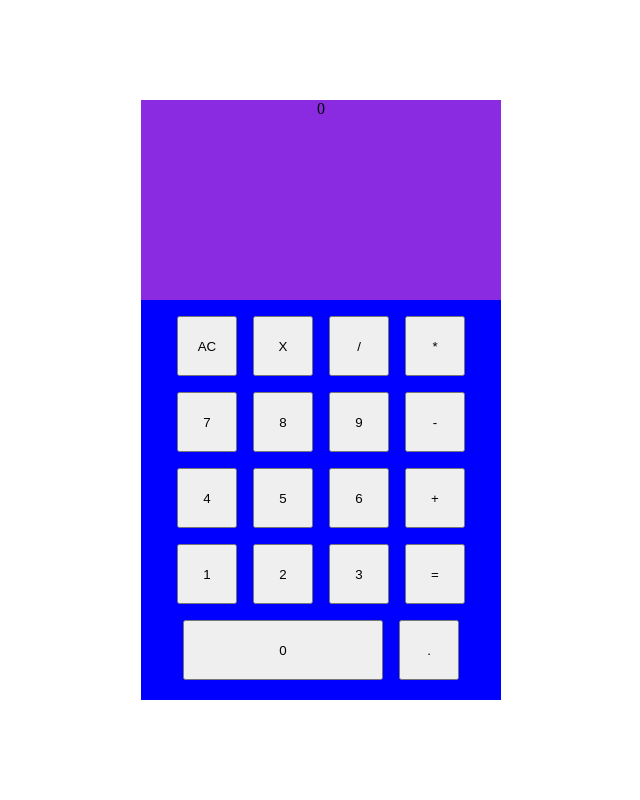
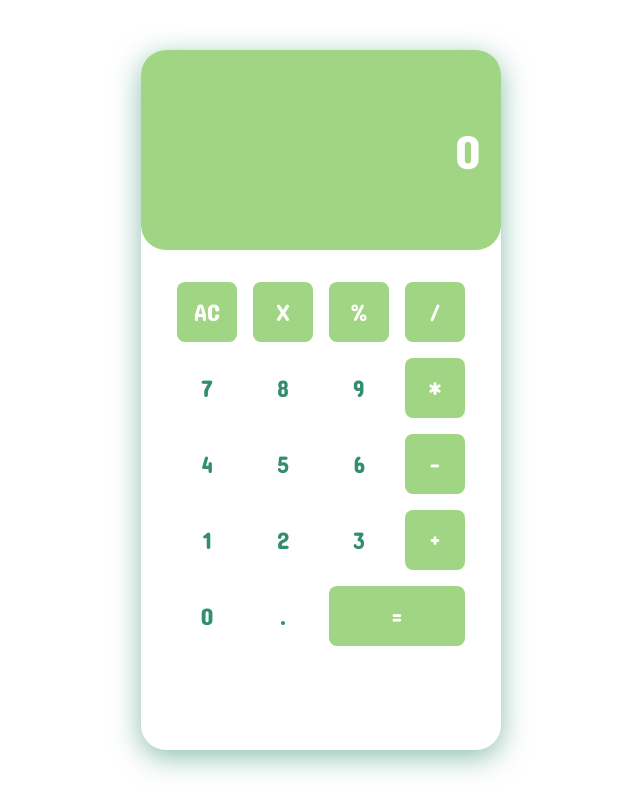
Before and after one commit to miliclaudia/Calculator, a plain HTML site: page index.html in a window 1280 px wide. Shown: the whole page, without its empty margins (319-959 px from the left). Drawn offline with Linux system fonts and the light colour scheme.

Commit message:
Add CSS styles

```diff
--- a/index.html
+++ b/index.html
@@ -4,6 +4,9 @@
 <head>
     <meta charset="UTF-8">
     <meta name="viewport" content="width=device-width, initial-scale=1.0">
+    <link rel="preconnect" href="https://fonts.googleapis.com">
+    <link rel="preconnect" href="https://fonts.gstatic.com" crossorigin>
+    <link href="https://fonts.googleapis.com/css2?family=Concert+One&display=swap" rel="stylesheet">
     <link rel="stylesheet" href="style.css">
     <title>Calculator</title>
 </head>
@@ -13,28 +16,29 @@
         <div class="display">0</div>
 
         <div class="buttons">
-            <button class="btn operators" id="clear" onclick="clearDisplay()">AC</button>
-            <button class="btn operators" id="delete" onclick="deleteLast()">X</button>
-            <button class="btn operators" id="divide" onclick="setOperator('/')">/</button>
-            <button class="btn operators" id="multiply" onclick="setOperator('*')">*</button>
+            <button class="btn green" onclick="clearDisplay()">AC</button>
+            <button class="btn green" onclick="deleteLast()">X</button>
+            <button class="btn green">%</button>
+            <button class="btn green" onclick="setOperator('/')">/</button>
 
-            <button class="btn number" onclick="addDigit('7')">7</button>
-            <button class="btn number" onclick="addDigit('8')">8</button>
-            <button class="btn number" onclick="addDigit('9')">9</button>
-            <button class="btn operators" id="substract" onclick="setOperator('-')">-</button>
+            <button class="btn" onclick="addDigit('7')">7</button>
+            <button class="btn" onclick="addDigit('8')">8</button>
+            <button class="btn" onclick="addDigit('9')">9</button>
+            <button class="btn green" onclick="setOperator('*')">*</button>
 
-            <button class="btn number" onclick="addDigit('4')">4</button>
-            <button class="btn number" onclick="addDigit('5')">5</button>
-            <button class="btn number" onclick="addDigit('6')">6</button>
-            <button id="add" onclick="setOperator('+')">+</button>
+            <button class="btn" onclick="addDigit('4')">4</button>
+            <button class="btn" onclick="addDigit('5')">5</button>
+            <button class="btn" onclick="addDigit('6')">6</button>
+            <button class="btn green" onclick="setOperator('-')">-</button>
 
-            <button class="btn number" onclick="addDigit('1')">1</button>
-            <button class="btn number" onclick="addDigit('2')">2</button>
-            <button class="btn number" onclick="addDigit('3')">3</button>
-            <button id="equal" onclick="equalButton()">=</button>
+            <button class="btn" onclick="addDigit('1')">1</button>
+            <button class="btn" onclick="addDigit('2')">2</button>
+            <button class="btn" onclick="addDigit('3')">3</button>
+            <button class="btn green" onclick="setOperator('+')">+</button>
 
-            <button id="zero" onclick="addDigit('0')">0</button>
-            <button class="btn" id="decimal" onclick="addDecimal()">.</button>
+            <button class="btn" onclick="addDigit('0')">0</button>
+            <button class="btn" onclick="addDecimal()">.</button>
+            <button class="btn-down green" onclick="equalButton()">=</button>
 
         </div>
     </div>
--- a/script.js
+++ b/script.js
@@ -4,6 +4,7 @@ let secondNumber = "";
 let operator = "";
 
 
+//Display function
 function displayUpdate() {
 
   if (firstNumber !== "") {
@@ -16,12 +17,17 @@ function displayUpdate() {
   if (secondNumber !== "") {
     display.innerText += secondNumber;
   }
+  if (firstNumber == "") {
+    display.innerText = "0";
+  }
 
-  console.log(firstNumber);
-  console.log(secondNumber);
-  console.log(operator);
+  // console.log(firstNumber);
+  // console.log(secondNumber);
+  // console.log(operator);
 }
 
+
+//Buttons functions
 function addDigit(digit) {
   if (operator == "") {
     if (firstNumber.length < 17) {
@@ -34,6 +40,12 @@ function addDigit(digit) {
     }
   }
   displayUpdate();
+}
+
+function equalButton() {
+  if (firstNumber != "" && operator != "" && secondNumber != "") {
+    calculate();
+  }
 }
 
 function addDecimal() {
@@ -50,7 +62,6 @@ function addDecimal() {
   displayUpdate();
 }
 
-
 function setOperator(op) {
   if (firstNumber != "") {
     if (operator != "" && secondNumber != "") {
@@ -61,39 +72,8 @@ function setOperator(op) {
   }
 }
 
-function calculate() {
-  const num1 = parseFloat(firstNumber);
-  const num2 = parseFloat(secondNumber);
-  let result;
 
-  if (operator === "+") {
-    result = add(num1, num2);
-  } else if (operator === "-") {
-    result = subtract(num1, num2)
-  } else if (operator === "*") {
-    result = multiply(num1, num2)
-  } else if (operator === "/") {
-    if (num2 !== 0) {
-      result = divide(num1, num2);
-    } else {
-      result = "Error";
-    }
-  }
-
-  firstNumber = result.toString();
-  secondNumber = "";
-  operator = "";
-
-  display.innerText = firstNumber;
-}
-
-function equalButton() {
-  if (firstNumber != "" && operator != "" && secondNumber != "") {
-    calculate();
-  }
-}
-
-
+//Delete functions
 function deleteLast() {
   if (secondNumber != "") {
     secondNumber = secondNumber.slice(0, -1);
@@ -114,6 +94,32 @@ function clearDisplay() {
 }
 
 
+//Calculation functions
+function calculate() {
+  const num1 = parseFloat(firstNumber);
+  const num2 = parseFloat(secondNumber);
+  let result;
+
+  if (operator === "+") {
+    result = add(num1, num2);
+  } else if (operator === "-") {
+    result = subtract(num1, num2)
+  } else if (operator === "*") {
+    result = multiply(num1, num2)
+  } else if (operator === "/") {
+    if (num2 !== 0) {
+      result = divide(num1, num2);
+    } else {
+      result = "Cannot divide by zero";
+    }
+  }
+
+  firstNumber = result.toString();
+  secondNumber = "";
+  operator = "";
+
+  display.innerText = firstNumber;
+}
 
 const add = function (num1, num2) {
   return Math.round((num1 + num2) * 100) / 100;
--- a/style.css
+++ b/style.css
@@ -1,58 +1,121 @@
-body{
+body {
     padding: 0;
     margin: 0;
     height: 100vh;
     display: flex;
     align-items: center;
     justify-content: center;
+
+    font-family: "Concert One", sans-serif;
+    font-weight: 400;
+    font-style: normal;
+    font-size: 3rem;
 }
 
-.calculator{
-    background-color: blue;
+.calculator {
+    box-shadow: #328e6e90 0px 7px 29px 0px;
+    border-radius: 25px;
     width: 360px;
-    height: 600px;
+    height: 700px;
     display: flex;
     flex-direction: column;
     align-items: center;
-    gap: 1rem;
+    gap: 2rem;
 }
 
-.display{
-    background-color: blueviolet;
-    text-align: center;
-    width: 360px;
+.display {
+    background-color: #a0d683;
+    border-radius: 25px;
+    display: flex;
+
+    color: white;
+
+    align-items: center;
+    justify-content: flex-end;
+    padding-right: 20px;
+    width: 340px;
     height: 200px;
+
+    overflow-x: auto;
+    white-space: nowrap;
 }
 
-.buttons{
+.buttons {
     display: flex;
     flex-wrap: wrap;
-    gap:1rem;
+    gap: 1rem;
     align-items: center;
     justify-content: center;
     width: 360px;
 
-    .btn{
+    .btn {
         width: 60px;
         height: 60px;
+        text-align: center;
+        background-color: transparent;
+        border: none;
+        margin: 0;
+        padding: 0;
+
+        color: #328e6e;
+
+        border-radius: 0;
+        appearance: none;
+        cursor: pointer;
+
+        font-family: "Concert One", sans-serif;
+        font-weight: 100;
+        font-style: normal;
+        font-size: 1.5rem;
+
     }
 
-    #add{
-        width: 60px;
-        height: 60px;
+    .btn:hover {
+        border-radius: 8px;
+        background-color: #e0ede7;
     }
 
-    #equal{
-        width: 60px;
+    .btn-down {
+        width: 136px;
         height: 60px;
+        font-family: "Concert One", sans-serif;
+        font-weight: 100;
+        font-style: normal;
+        font-size: 1.5rem;
     }
 
-    #zero{
-        width: 200px;
-        height: 60px;
+    .green {
+        background-color: #a0d683;
+        margin: 0;
+        padding: 0;
+        border-radius: 8px;
+        border-style: none;
+        box-sizing: border-box;
+        color: #FFFFFF;
+        cursor: pointer;
+        display: inline-block;
+        /* font-size: 14px;
+        font-weight: 500; */
+
+        line-height: 20px;
+        list-style: none;
+        margin: 0;
+        outline: none;
+
+        text-align: center;
+        text-decoration: none;
+        transition: color 100ms;
+        vertical-align: baseline;
+        user-select: none;
+        -webkit-user-select: none;
+        touch-action: manipulation;
+
+
+
     }
 
-    #decimal{
-        width: 60px;
+    .green:hover {
+        background-color: #328e6e;
     }
+
 }
```
